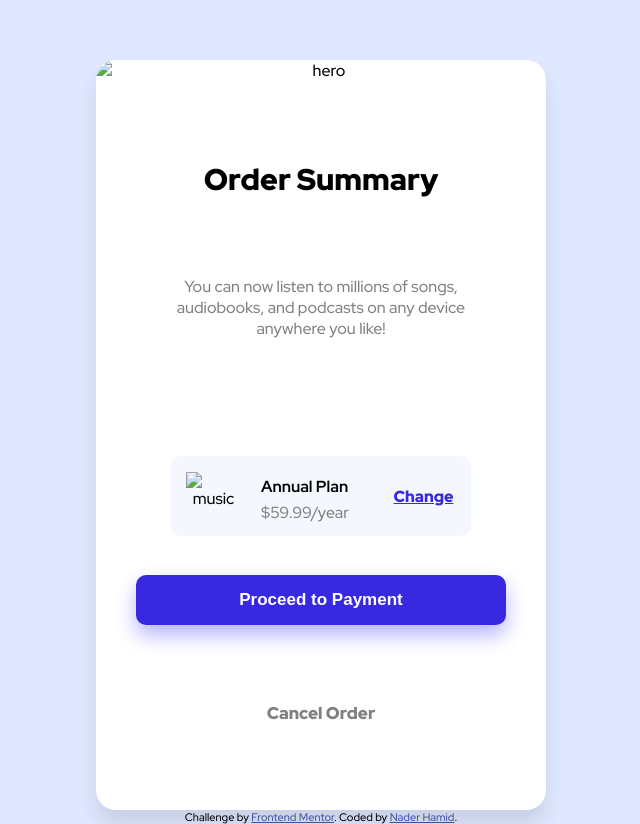
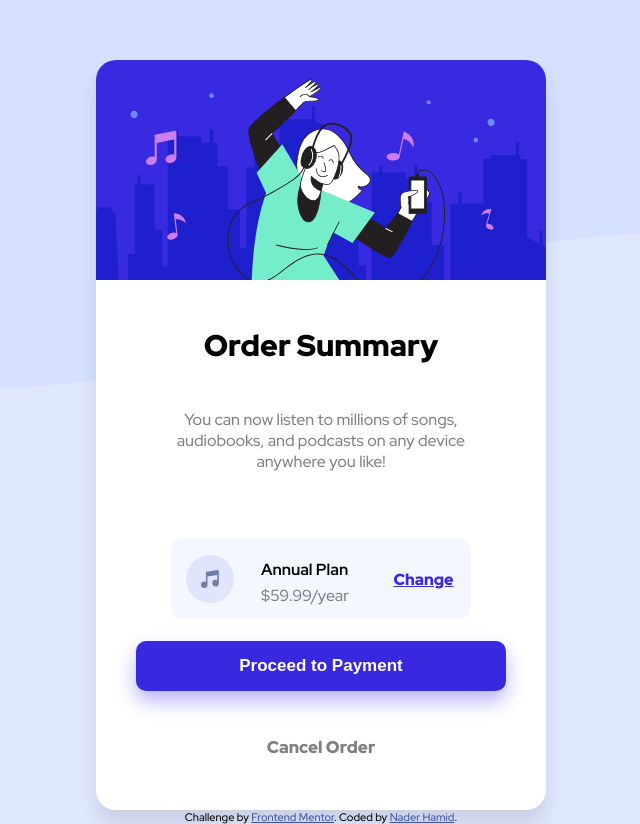
Before and after one commit to NaderHamid9/FM-First-challenge, a plain HTML site: page index.html in a window 1280 px wide. Shown: the whole page, without its empty margins (319-959 px from the left). Drawn offline with Linux system fonts and the light colour scheme; the site is published under a folder, as on GitHub Pages, so addresses that start at the root find nothing.

Commit message:
Update index.html

```diff
--- a/index.html
+++ b/index.html
@@ -23,7 +23,7 @@
         }
 
         body {
-            background-image: url(/images/pattern-background-desktop.svg);
+            background-image: url(images/pattern-background-desktop.svg);
             background-repeat: no-repeat;
             background-size: contain;
             background-color: hsl(225, 100%, 94%);
@@ -144,7 +144,7 @@
 
 <body>
     <div class="center">
-        <img class="hero" src="/images/illustration-hero.svg" alt="hero" />
+        <img class="hero" src="images/illustration-hero.svg" alt="hero" />
 
         <div class="title">Order Summary</div>
 
@@ -159,7 +159,7 @@
             </div>
             <a class="change" href="#">Change</a>
 
-            <img class="music-icon" src="/images/icon-music.svg" alt="music" />
+            <img class="music-icon" src="images/icon-music.svg" alt="music" />
         </div>
 
         <button class="proceed" type="submit">Proceed to Payment</button>
```
